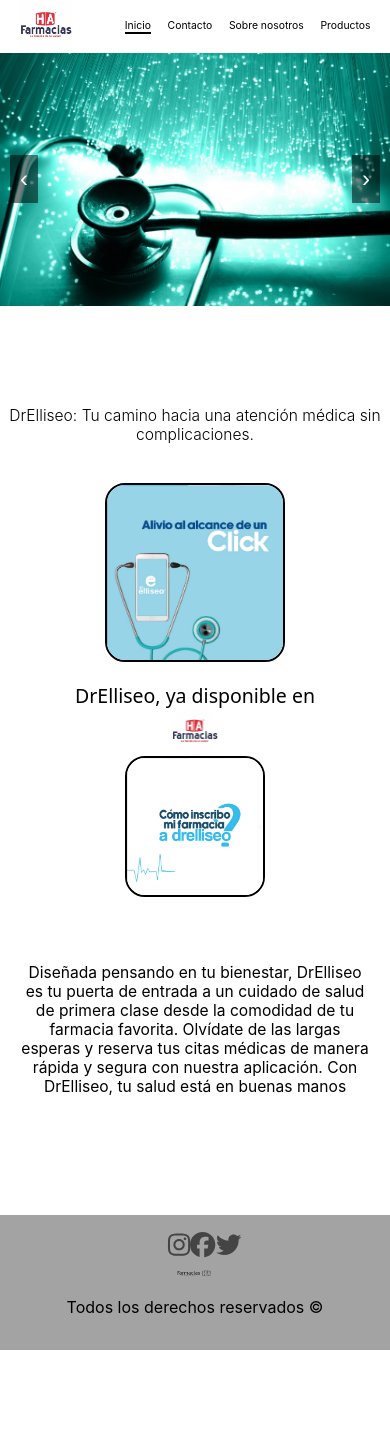
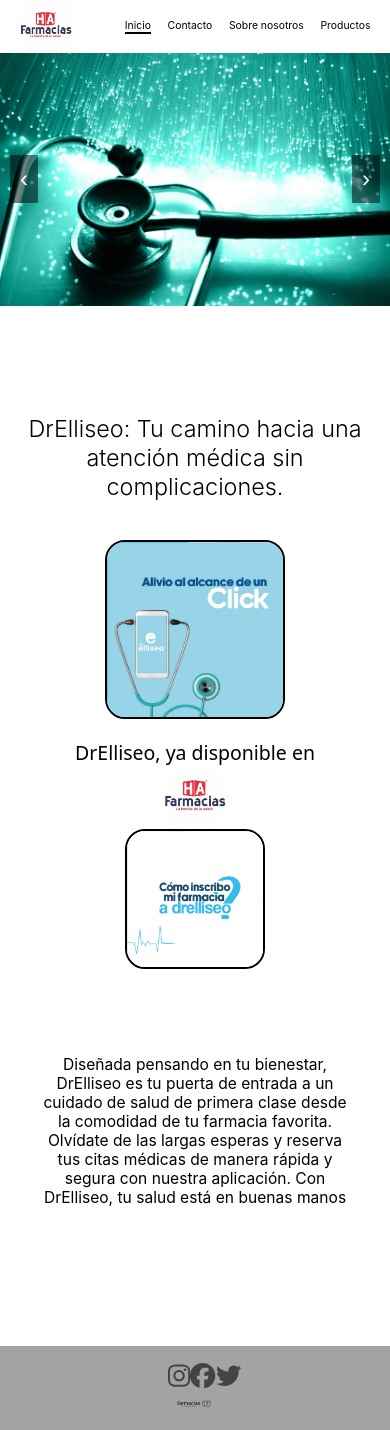
Before and after one commit to BrandonMoreles/farmHA, a React (Create React App) app: page / in a window 390 px wide. Shown: the top 1430 px of the page. Before the commit the page ends 1350 px from the top, so only its background shows below. Built offline with nearby package versions, Linux system fonts and the light colour scheme.

Commit message:
Modificaciones en responsive

```diff
--- a/src/Styles/Inicio.css
+++ b/src/Styles/Inicio.css
@@ -64,11 +64,16 @@
     }
     .elliBody{
         font-size: 4vw;
+        padding: 10%;
     }
     .logoInfo{
-        width: 12vw;
+        width: 16vw;
     }
     .elliTitle{
         font-size: 5vw;
     }
+    .slogan{
+        font-size: 6vw;
+
+    }
 }
```
